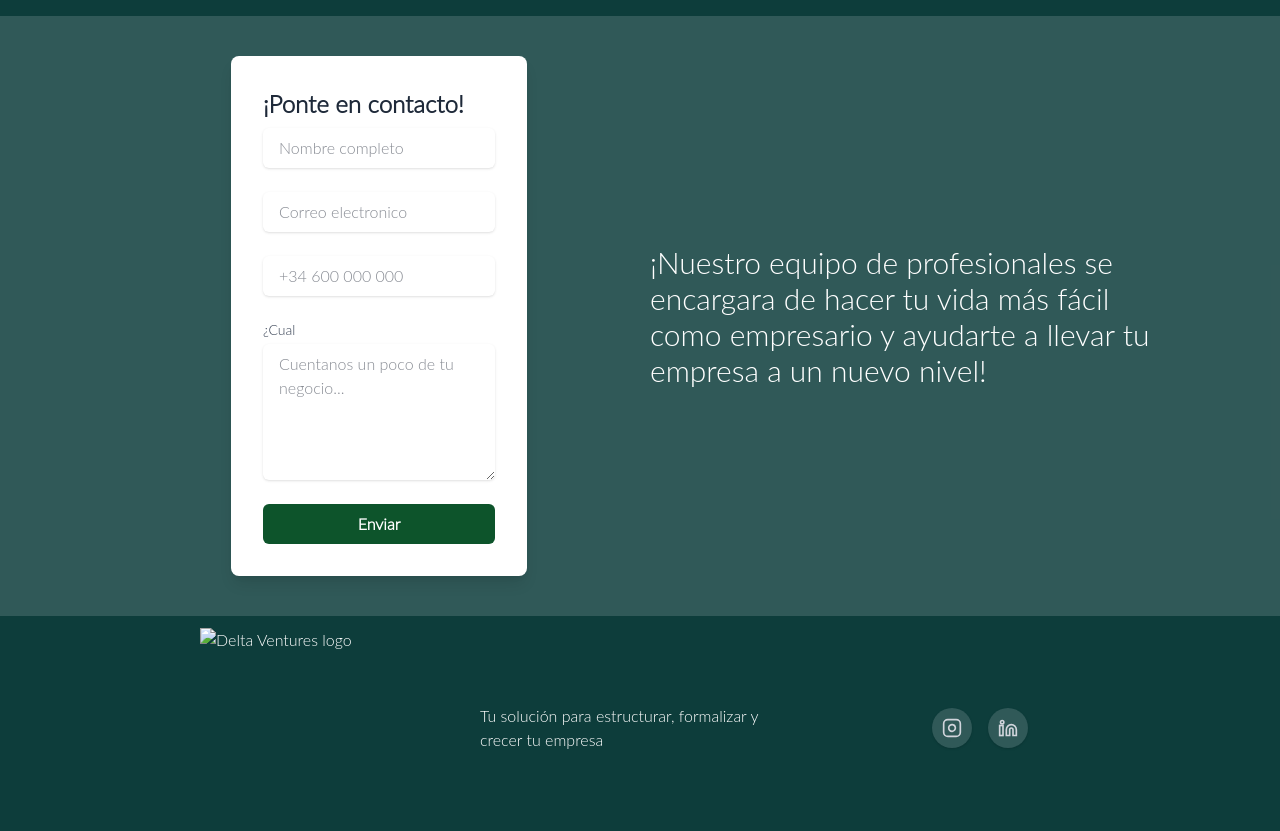
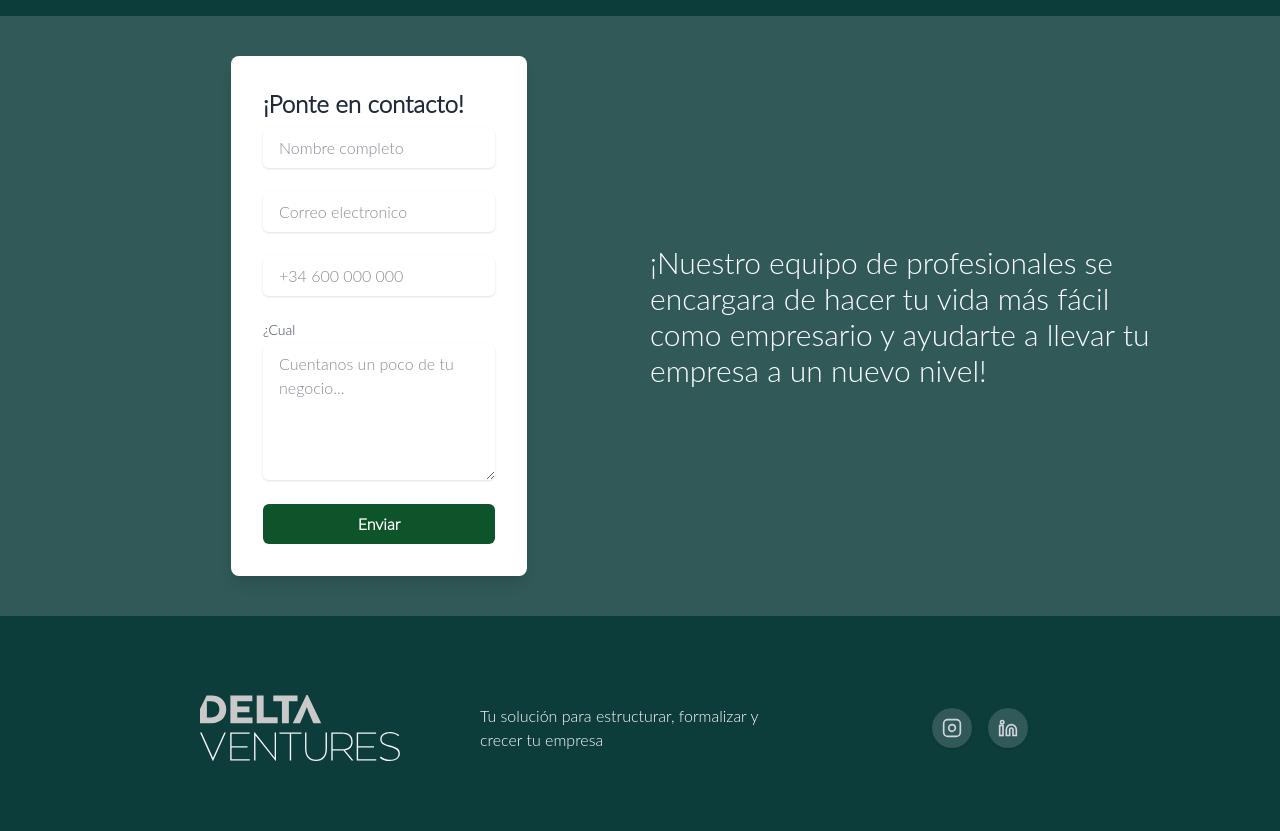
Before and after one commit to vahpdev/deltaventures, a website: page index.html in a window 1280 px wide. Shown: the part 1768-2599 px from the top of the page. Drawn offline with nearby package versions, Linux system fonts and the light colour scheme.

```diff
--- a/index.html
+++ b/index.html
@@ -208,7 +208,7 @@
       >
         <div class="">
           <img
-            src="/assets/delta_ventures-white.svg"
+            src="/assets/delta-ventures-white.svg"
             alt="Delta Ventures logo"
             class="size-50"
           />
```
